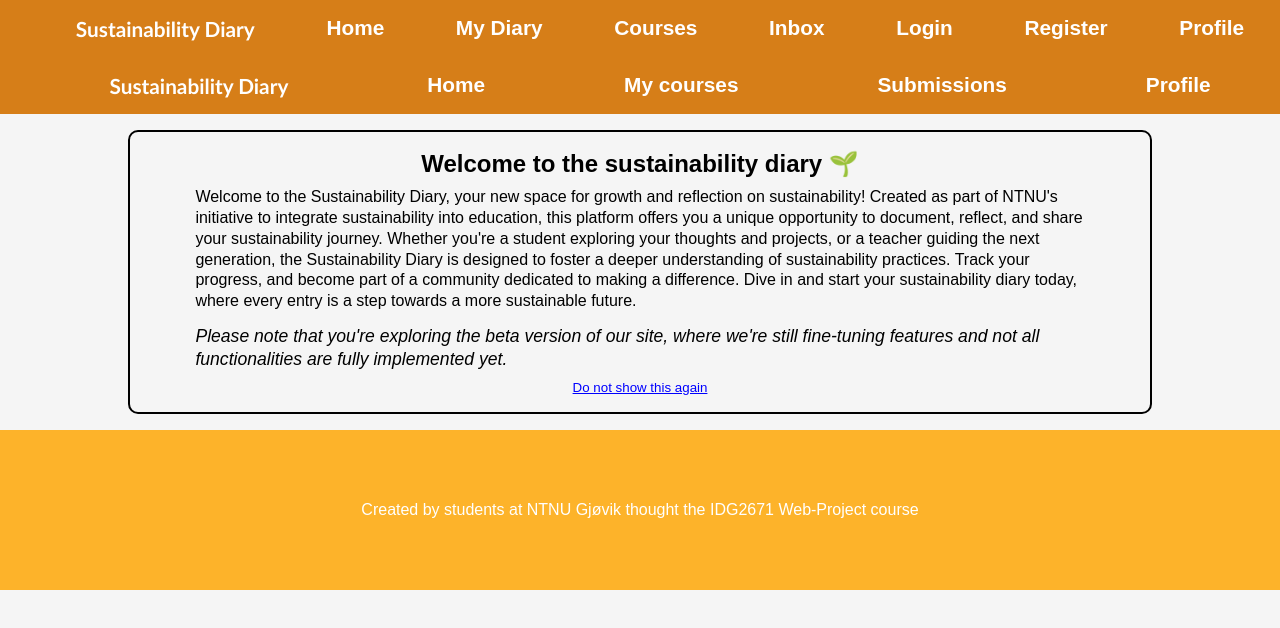
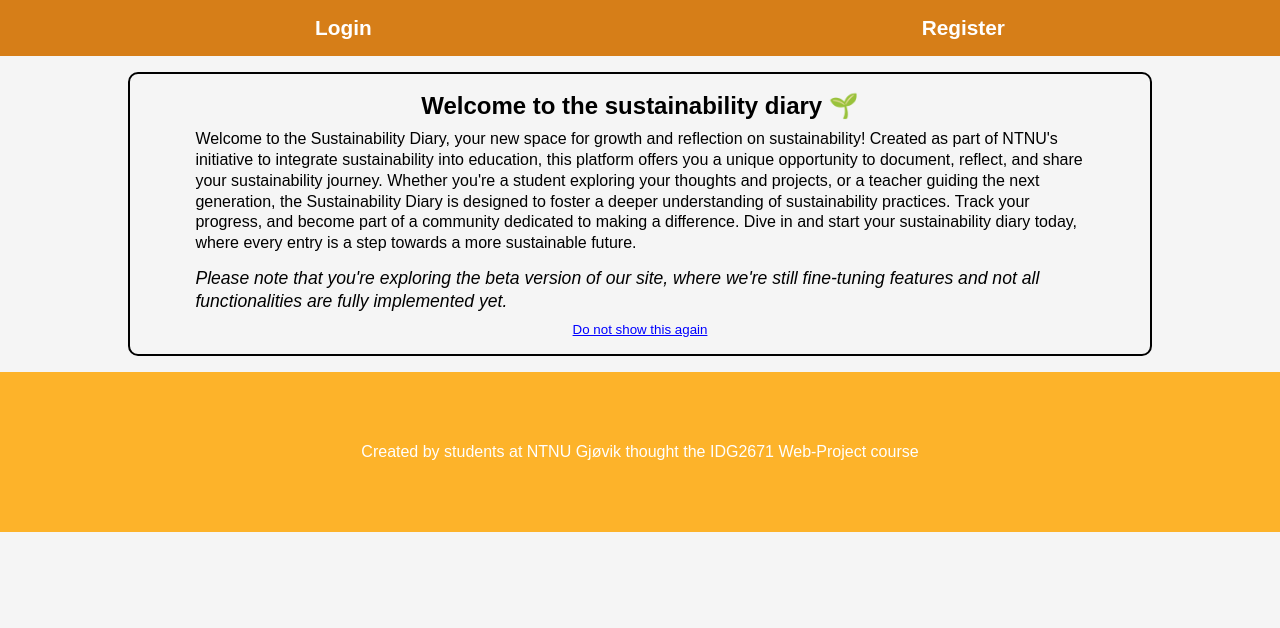
Before and after one commit to AndrChr0/Web-Prosjekt-Gruppe-2, a React (Vite) app in the folder front-end/: page / in a window 1280 px wide. Shown: the top 628 px of the page. Built offline with nearby package versions, Linux system fonts and the light colour scheme.

Commit message:
Role base rendering nav teacher, student +  not logged in identification- implemented logout functionality

```diff
--- a/front-end/src/App.jsx
+++ b/front-end/src/App.jsx
@@ -48,7 +48,7 @@ function App() {
   return (
     <>
       <Header />
-      <TeacherNav />
+
 
       <Routes>
       <Route path="/unauthorized" element={<Unauthorized />} />
--- a/front-end/src/components/Header/Header.jsx
+++ b/front-end/src/components/Header/Header.jsx
@@ -1,21 +1,54 @@
+// Header.jsx
 import React from 'react';
-import { Link } from "react-router-dom";
-import "./Header.css";
-
+import { Link, useNavigate } from 'react-router-dom';
+import { useAuth } from "../context/AuthContext"; // Ensure this path matches your project structure
 
 const Header = () => {
+  const { currentUser, logout } = useAuth();
+  const navigate = useNavigate();
+
+  const handleLogout = () => {
+    logout(); // Use the logout function from AuthContext
+    navigate('/login');
+  };
+
   return (
     <header>
       <nav>
         <ul>
-          <li><Link to="/" className="nav-link" id="nav-logo">Sustainability Diary</Link></li>
-            <li><Link to="/" className="nav-link">Home</Link></li>
-            <li><Link to="/diary" className="nav-link">My Diary</Link></li>
-            <li><Link to="/courses" className="nav-link">Courses</Link></li>
-            <li><Link to="/inbox" className="nav-link">Inbox</Link></li>
-            <li><Link to="/login" className="nav-link">Login</Link></li>
-            <li><Link to="/register" className="nav-link">Register</Link></li>
-            <li><Link to="/profile-page" className="nav-link">Profile</Link></li>
+          {/* Conditional rendering based on currentUser */}
+          {!currentUser && (
+            <>
+              <li><Link to="/login" className="nav-link">Login</Link></li>
+              <li><Link to="/register" className="nav-link">Register</Link></li>
+            </>
+          )}
+          {currentUser?.role === 'teacher' && (
+            <>
+            <li><Link to="/teacher_dashboard" className="nav-link" id="nav-logo">Sustainability Diary</Link></li>
+            <li><Link to="/teacher_dashboard" className="nav-link">Home</Link></li>
+            <li><Link to="/my_courses" className="nav-link">My courses</Link></li>
+            <li><Link to="/submissions" className="nav-link">SubmissionsPage</Link></li>
+            <li><Link to="/teacher/profile" className="nav-link">TeacherProfile</Link></li>
+              {/* Additional teacher-specific links */}
+            </>
+          )}
+          {currentUser?.role === 'student' && (
+            <>
+              <li><Link to="/student-dashboard" className="nav-link">Dashboard</Link></li>
+              <li><Link to="/Home" className="nav-link">hOME</Link></li>
+              <li><Link to="/Courses" className="nav-link">My Diary</Link></li>
+              <li><Link to="/Course" className="nav-link">My Diary</Link></li>
+              <li><Link to="/Inbox" className="nav-link">Inbox</Link></li>
+              <li><Link to="/NewReflection" className="nav-link">NewReflection</Link></li>
+              <li><Link to="/AddCourse" className="nav-link">AddCourse</Link></li>
+              <li><Link to="/ProfilePage" className="nav-link">ProfilePage</Link></li>
+              {/* Additional student-specific links */}
+            </>
+          )}
+          {currentUser && (
+            <li><button onClick={handleLogout} className="nav-link">Logout</button></li>
+          )}
         </ul>
       </nav>
     </header>
--- a/front-end/src/components/Header/NavTeacher.jsx
+++ b/front-end/src/components/Header/NavTeacher.jsx
@@ -6,6 +6,8 @@ import "./Header.css";
 const TeacherNav = () => {
   return (
     <header>
+
+
       <nav>
         <ul>
             <li><Link to="/teacher_dashboard" className="nav-link" id="nav-logo">Sustainability Diary</Link></li>
--- a/front-end/src/components/Login/loginComponent.jsx
+++ b/front-end/src/components/Login/loginComponent.jsx
@@ -1,12 +1,15 @@
-
+// Inside your LoginComponent.jsx
 import React, { useState } from "react";
 import axios from "axios";
 import { useNavigate } from "react-router-dom";
-import './Login.css'; // Import the CSS file for styling
+import { useAuth } from "../context/AuthContext"; // Adjust the path as needed
+import './Login.css';
+
 const Login = () => {
   const [credentials, setCredentials] = useState({ email: "", password: "" });
   const [loginError, setLoginError] = useState("");
   const navigate = useNavigate();
+  const { decodeAndSetUser } = useAuth(); // Now using the newly exposed function
   const LOGIN_API_ENDPOINT = "http://localhost:5151/users/login";
 
   const handleChange = (e) => {
@@ -19,7 +22,10 @@ const Login = () => {
     try {
       const response = await axios.post(LOGIN_API_ENDPOINT, credentials);
       localStorage.setItem("authToken", response.data.token); // Storing the token
-      navigate("/profile"); // Navigate to the profile page upon successful login
+      decodeAndSetUser(response.data.token); // Decode and set user upon successful login
+      // Optionally decode role here to navigate accordingly or assume role handling elsewhere
+      const userRole = JSON.parse(atob(response.data.token.split('.')[1])).role; // Ensure role is included in the token
+      navigate(userRole === 'teacher' ? '/teacher_dashboard' : '/student-dashboard');
     } catch (error) {
       setLoginError('Failed to login. Please check your input and try again.');
       console.error("Login failed:", error.response?.data || error.message);
@@ -29,23 +35,10 @@ const Login = () => {
   return (
     <div>
       <form onSubmit={handleSubmit}>
-        <input
-          type="email"
-          name="email"
-          placeholder="Email"
-          value={credentials.email}
-          onChange={handleChange}
-          required
-        />
-        <input
-          type="password"
-          name="password"
-          placeholder="Password"
-          value={credentials.password}
-          onChange={handleChange}
-          required
-        />
+        <input type="email" name="email" placeholder="Email" value={credentials.email} onChange={handleChange} required />
+        <input type="password" name="password" placeholder="Password" value={credentials.password} onChange={handleChange} required />
         <button type="submit">Log In</button>
+
       </form>
       {loginError && <p className="error-message">{loginError}</p>}
     </div>
--- a/front-end/src/components/context/AuthContext.jsx
+++ b/front-end/src/components/context/AuthContext.jsx
@@ -13,24 +13,35 @@ export const AuthProvider = ({ children }) => {
   useEffect(() => {
     const token = localStorage.getItem('authToken');
     if (token) {
-      const base64Url = token.split('.')[1]; // Get the payload part of the token
-      const base64 = base64Url.replace(/-/g, '+').replace(/_/g, '/'); // Convert base64url to base64
+      decodeAndSetUser(token);
+    }
+  }, []);
+
+  const decodeAndSetUser = (token) => {
+    const base64Url = token.split('.')[1];
+    const base64 = base64Url.replace(/-/g, '+').replace(/_/g, '/');
     const jsonPayload = decodeURIComponent(window.atob(base64).split('').map((c) => {
       return '%' + ('00' + c.charCodeAt(0).toString(16)).slice(-2);
     }).join(''));
 
     try {
-        const decoded = JSON.parse(jsonPayload); // Now contains the JWT payload
+      const decoded = JSON.parse(jsonPayload);
       setCurrentUser(decoded);
     } catch (error) {
       console.error("Error decoding user token:", error);
     }
-    }
-  }, []);
+  };
+//Logout
+  const logout = () => {
+    localStorage.removeItem('authToken');
+    setCurrentUser(null);
+  };
 
+// Add decodeAndSetUser to the value object of AuthContext.Provider
 return (
-    <AuthContext.Provider value={{ currentUser, setCurrentUser }}>
+  <AuthContext.Provider value={{ currentUser, setCurrentUser, logout, decodeAndSetUser }}>
     {children}
   </AuthContext.Provider>
 );
+
 };
```
Lines whose indentation alone changed are shown as unchanged.
